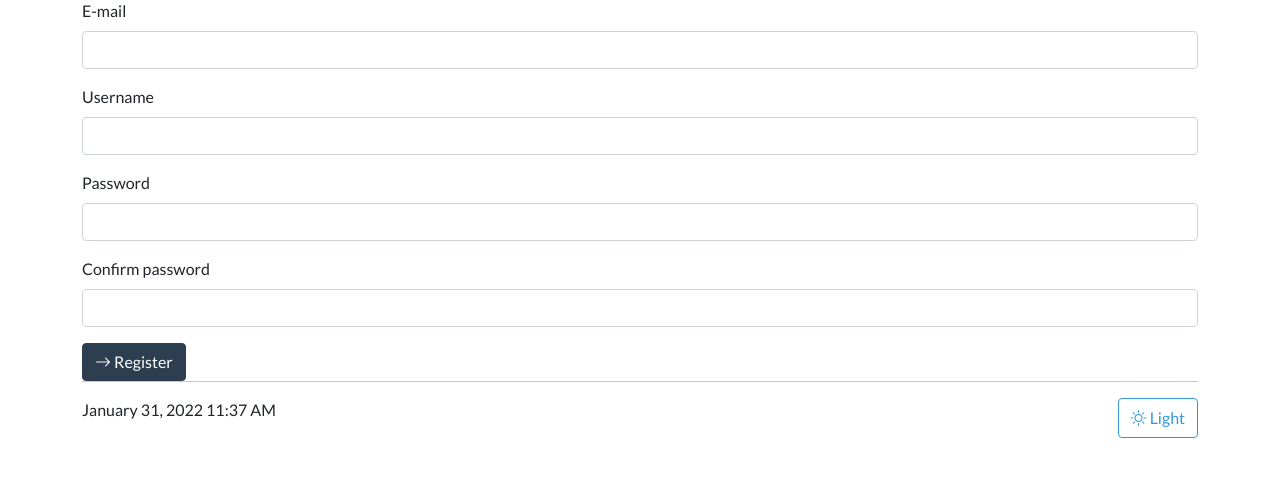
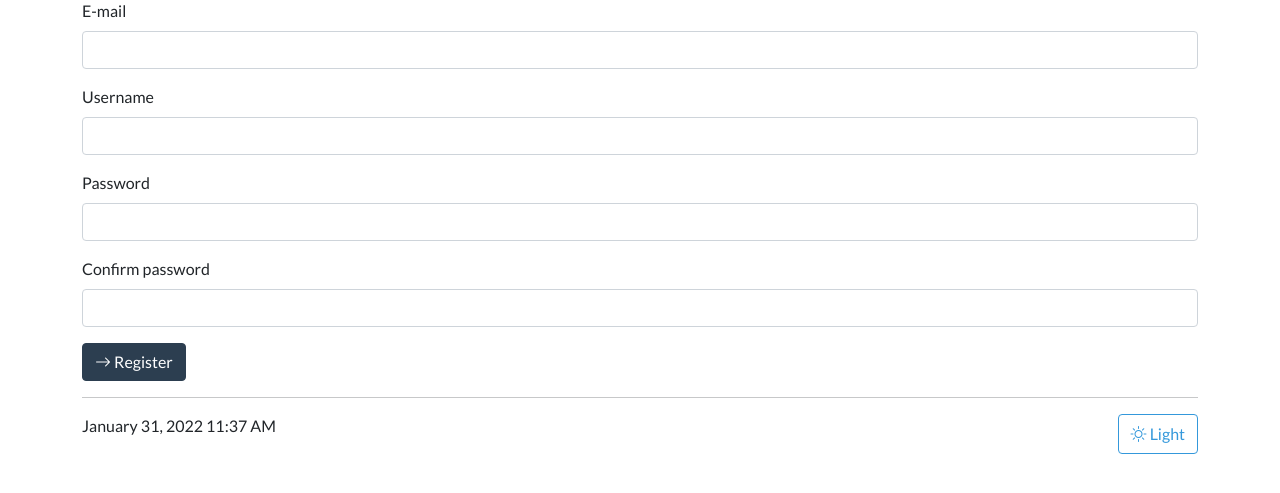
Before and after one commit to matbocz/bookorganizer, a Flask app: page /auth/register in a window 1280 px wide. Shown: the part 201-694 px from the top of the page. Run offline with Flask 2, Linux system fonts and the light colour scheme; some libraries are stand-ins or nearby versions.

Commit message:
Add mb-3 class to forms in auth templates

```diff
--- a/app/templates/auth/change_email.html
+++ b/app/templates/auth/change_email.html
@@ -5,7 +5,7 @@
 {% block content %}
 <h1 class="display-1 mb-3">Change e-mail</h1>
 
-<form method="post">
+<form class="mb-3" method="post">
     {{ form.csrf_token }}
 
     <!-- New e-mail -->
--- a/app/templates/auth/change_password.html
+++ b/app/templates/auth/change_password.html
@@ -5,7 +5,7 @@
 {% block content %}
 <h1 class="display-1 mb-3">Change password</h1>
 
-<form method="post">
+<form class="mb-3" method="post">
     {{ form.csrf_token }}
 
     <!-- Old password -->
--- a/app/templates/auth/register.html
+++ b/app/templates/auth/register.html
@@ -5,7 +5,7 @@
 {% block content %}
 <h1 class="display-1 mb-3">Register</h1>
 
-<form method="post">
+<form class="mb-3" method="post">
     {{ form.csrf_token }}
 
     <!-- E-mail -->
--- a/app/templates/auth/reset_password.html
+++ b/app/templates/auth/reset_password.html
@@ -5,7 +5,7 @@
 {% block content %}
 <h1 class="display-1 mb-3">Reset password</h1>
 
-<form method="post">
+<form class="mb-3" method="post">
     {{ form.csrf_token }}
 
     <!-- New password -->
--- a/app/templates/auth/reset_password_request.html
+++ b/app/templates/auth/reset_password_request.html
@@ -5,7 +5,7 @@
 {% block content %}
 <h1 class="display-1 mb-3">Reset password request</h1>
 
-<form method="post">
+<form class="mb-3" method="post">
     {{ form.csrf_token }}
 
     <!-- E-mail -->
```
